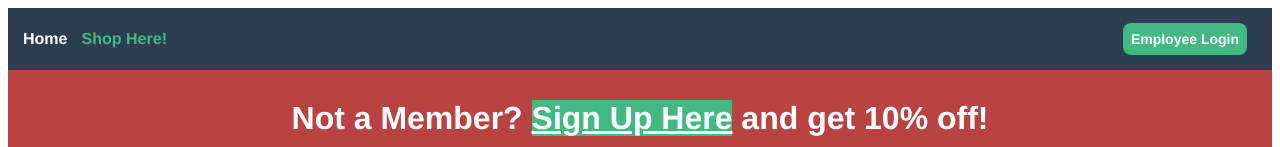
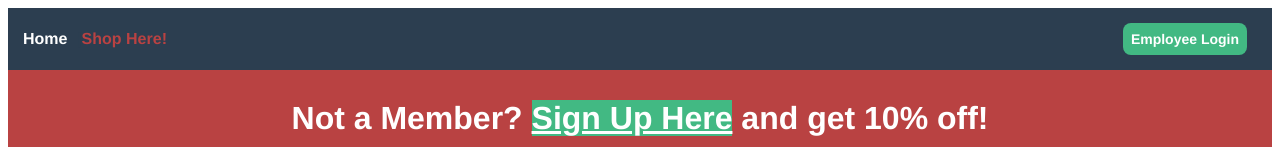
Before and after one commit to joshbatac/t13-proj, a Vue app in the folder frontend/: page /customer-order in a window 1280 px wide. Shown: the top 147 px of the page. Built offline with nearby package versions, Linux system fonts and the light colour scheme; no server answers.

Commit message:
changes at 10:15

```diff
--- a/frontend/src/App.vue
+++ b/frontend/src/App.vue
@@ -140,7 +140,7 @@
   }
 
   .router-link-exact-active {
-    color: #42b983;
+    color: #b94242;
   }
 
   .employee-buttons-container {
```
